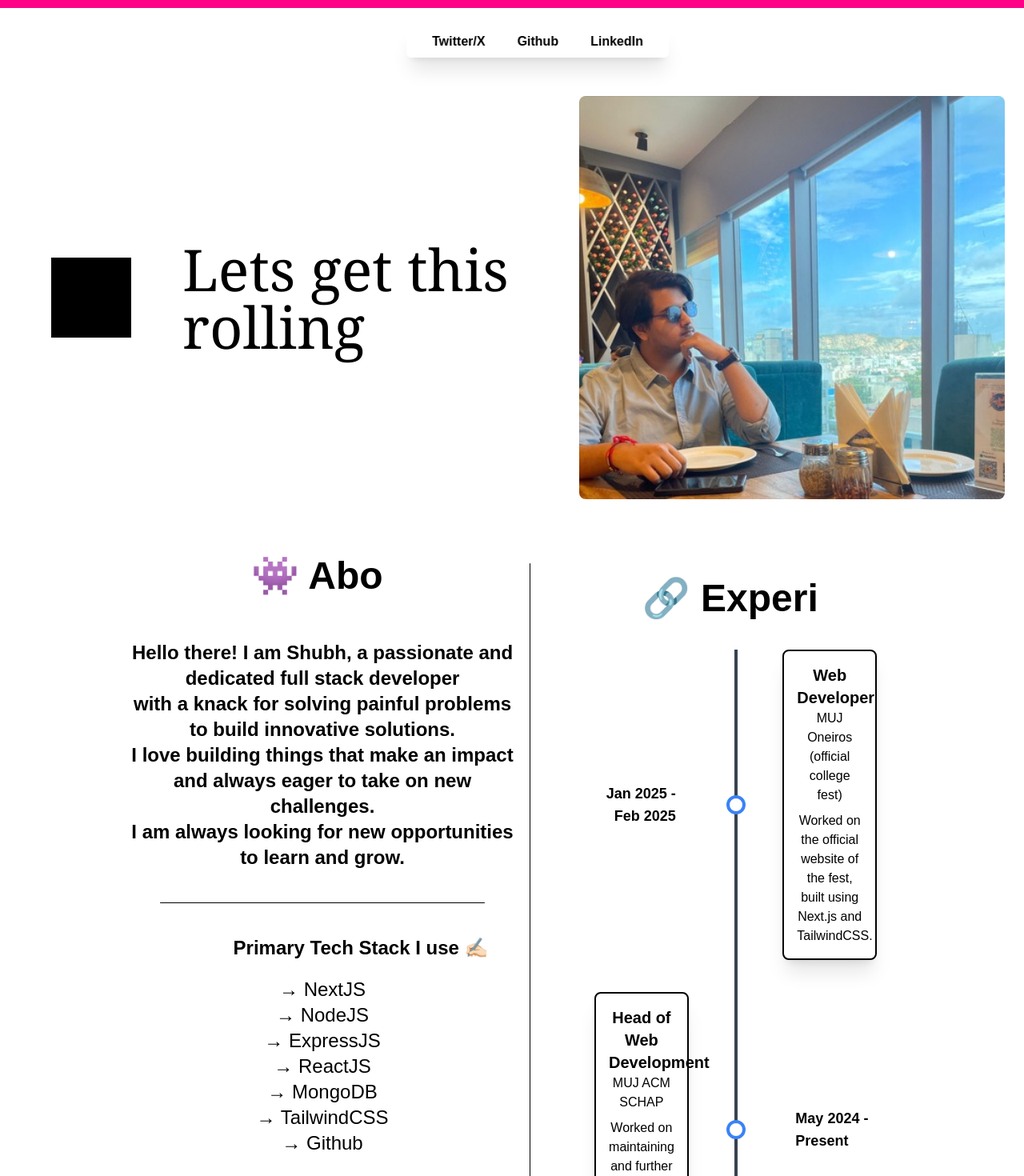
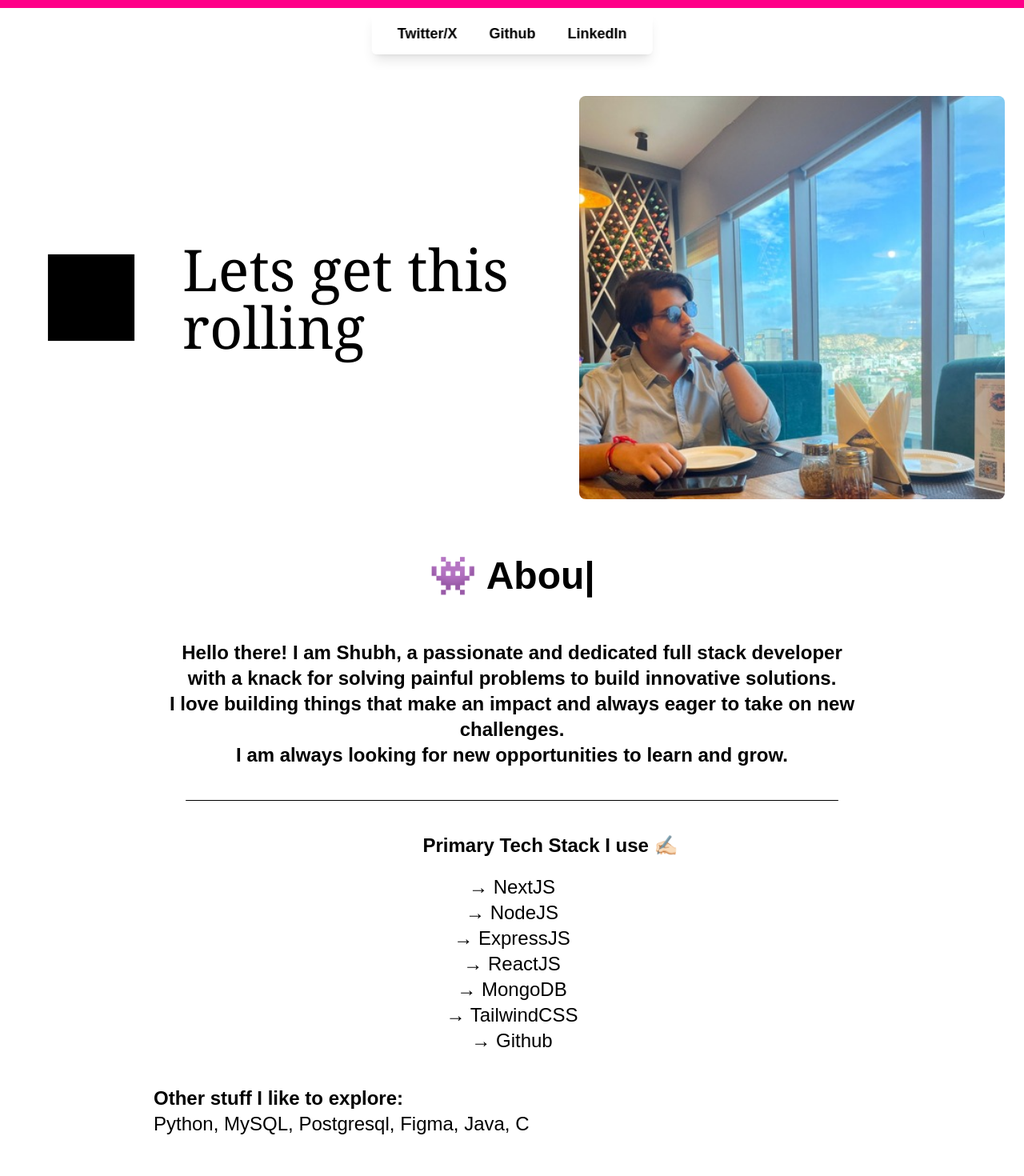
Before and after one commit to Creat1ve-shubh/ShubhPortfolio, a Next.js app: page / in a window 1280 px wide. Shown: the top 1470 px of the page at 80% size. Built offline with nearby package versions, Linux system fonts and the light colour scheme.

Commit message:
Your commit message

```diff
--- a/app/components/AboutMe.jsx
+++ b/app/components/AboutMe.jsx
@@ -1,9 +1,6 @@
 "use client"
 import React from 'react'
 import { TypeAnimation } from 'react-type-animation';
-import Experience from './Experience';
-import ScrollLinked from './Experience';
-import WorkExperience from './Experience';
 import { motion } from 'framer-motion';
 
 const AboutMe = () => {
@@ -13,7 +10,7 @@ const AboutMe = () => {
         initial={{ opacity: 0, scale: 0 }}
         animate={{ opacity: 1, scale: 1 }}
       >
-        <div className='flex flex-row gap-4 mt-[5vh] px-[20vh] text-black '>
+        <div className='flex items-center justify-center gap-4 mt-[5vh] px-[20vh] text-black '>
           <div className='flex flex-col gap-4 max-w-4xl'>
             <div className='text-center text-black text-2xl font-bold'>
               <TypeAnimation
@@ -51,11 +48,8 @@ const AboutMe = () => {
               <p className='text-2xl font-medium'> Python, MySQL, Postgresql, Figma, Java, C </p>
             </div>
           </div>
-          <div className='px-[0.5px] py-40 rounded-lg bg-black'></div>
-          <div className='text-center items-center justify-center ml-10'>
-            <WorkExperience />
 
-          </div>
+
 
         </div >
       </motion.div>
--- a/app/components/Experience.jsx
+++ b/app/components/Experience.jsx
@@ -24,14 +24,15 @@ const timelineData = [
 
 const Timeline = () => {
     return (
-        <div className="relative w-full max-w-4xl mx-auto p-6">
+        <div className="relative w-full max-w-4xl flex items-center justify-center mx-auto p-6">
             <motion.div
                 initial={{ opacity: 0, x: -50 }}
                 animate={{ opacity: 1, x: 0 }}
                 transition={{ duration: 0.5, delay: 0.2 }}
 
             >
-                <div className="mb-10 text-2xl font-bold">
+                <div className='px-40 py-[0.5px] rounded-lg  bg-black m-10 '></div>
+                <div className="mb-10 text-2xl text-center font-bold">
                     <TypeAnimation
                         preRenderFirstString={true}
                         sequence={[
@@ -43,7 +44,7 @@ const Timeline = () => {
                         speed={30}
                         style={{ fontSize: '2em' }}
                         repeat={Infinity}
-                        className="text-4xl font-bold text-center"
+                        className="text-4xl text-black font-bold text-center"
                     />
                 </div>
                 <div className="absolute left-1/2 transform -translate-x-1/2 w-1 h-[110vh]  bg-gray-700"></div>
@@ -68,9 +69,9 @@ const Timeline = () => {
                                     transition={{ duration: 0.5, delay: index * 0.2 }}
                                     className="w-1/3 bg-white border-2 border-black p-4 rounded-lg shadow-xl"
                                 >
-                                    <h3 className="text-xl font-semibold text-black">{item.title}</h3>
-                                    <p className="text-black">{item.company}</p>
-                                    <p className="text-black mt-2">{item.description}</p>
+                                    <h3 className="text-xl sm:text-lg font-semibold text-black">{item.title}</h3>
+                                    <p className="text-black sm:text-lg">{item.company}</p>
+                                    <p className="text-black mt-2 sm:text-lg">{item.description}</p>
                                 </motion.div>
                             </>
                         ) : (
--- a/app/components/Navbar.jsx
+++ b/app/components/Navbar.jsx
@@ -3,25 +3,25 @@ import Link from 'next/link'
 
 const Navbar = () => {
   return (
-    <nav className="fixed z-10 top-0 left-1/2 hover:bg-slate-400 shadow-xl backdrop-filter backdrop-blur-lg bg-opacity-30 transition-all duration-300 hover:scale-110 m-8 transform -translate-x-1/2 bg-transparent text-black py-2 px-8 rounded-md">
-      <ul className="flex space-x-10  font-semibold">
-        <li>
-          <Link href="/home">Twitter/X</Link>
+    <nav className="fixed z-10 top-4 left-1/2 transform -translate-x-1/2 bg-transparent text-black
+      py-2 px-6 md:px-8 rounded-md backdrop-filter backdrop-blur-lg bg-opacity-30 shadow-lg
+      transition-all duration-300 hover:scale-105 w-fit">
+      <ul className="flex space-x-6 md:space-x-10 font-semibold text-lg">
+        <li className="py-1">
+          <Link href="/home" className="hover:text-blue-600 transition">Twitter/X</Link>
         </li>
-        <li>
-          <a href="https://github.com/Creat1ve-shubh"
-            target='_blank'
-            rel='noopener noreferrer'>
-            Github</a>
+        <li className="py-1">
+          <a href="https://github.com/Creat1ve-shubh" target="_blank" rel="noopener noreferrer"
+            className="hover:text-blue-600 transition">
+            Github
+          </a>
         </li>
-        <li>
-          <a href="https://www.linkedin.com/in/shubh-shrivastava/"
-            target='_blank'
-            rel='noopener noreferrer'>
-            LinkedIn</a>
+        <li className="py-1">
+          <a href="https://www.linkedin.com/in/shubh-shrivastava/" target="_blank" rel="noopener noreferrer"
+            className="hover:text-blue-600 transition">
+            LinkedIn
+          </a>
         </li>
-
-
       </ul>
     </nav>
   )
--- a/app/page.js
+++ b/app/page.js
@@ -5,7 +5,7 @@ import Navbar from "./components/Navbar";
 import Projects from "./components/Projects";
 import Footer from "./components/Footer";
 import ScrollLinked from "./components/scroll";
-
+import Timeline from "./components/Experience";
 
 
 export default function Home() {
@@ -14,6 +14,9 @@ export default function Home() {
       <Navbar />
       <Hero />
       <AboutMe />
+      <div className="w-full mt-10 flex items-center justify-center">
+        <Timeline />
+      </div>
       <Projects />
       <ScrollLinked />
       <Footer />
```
